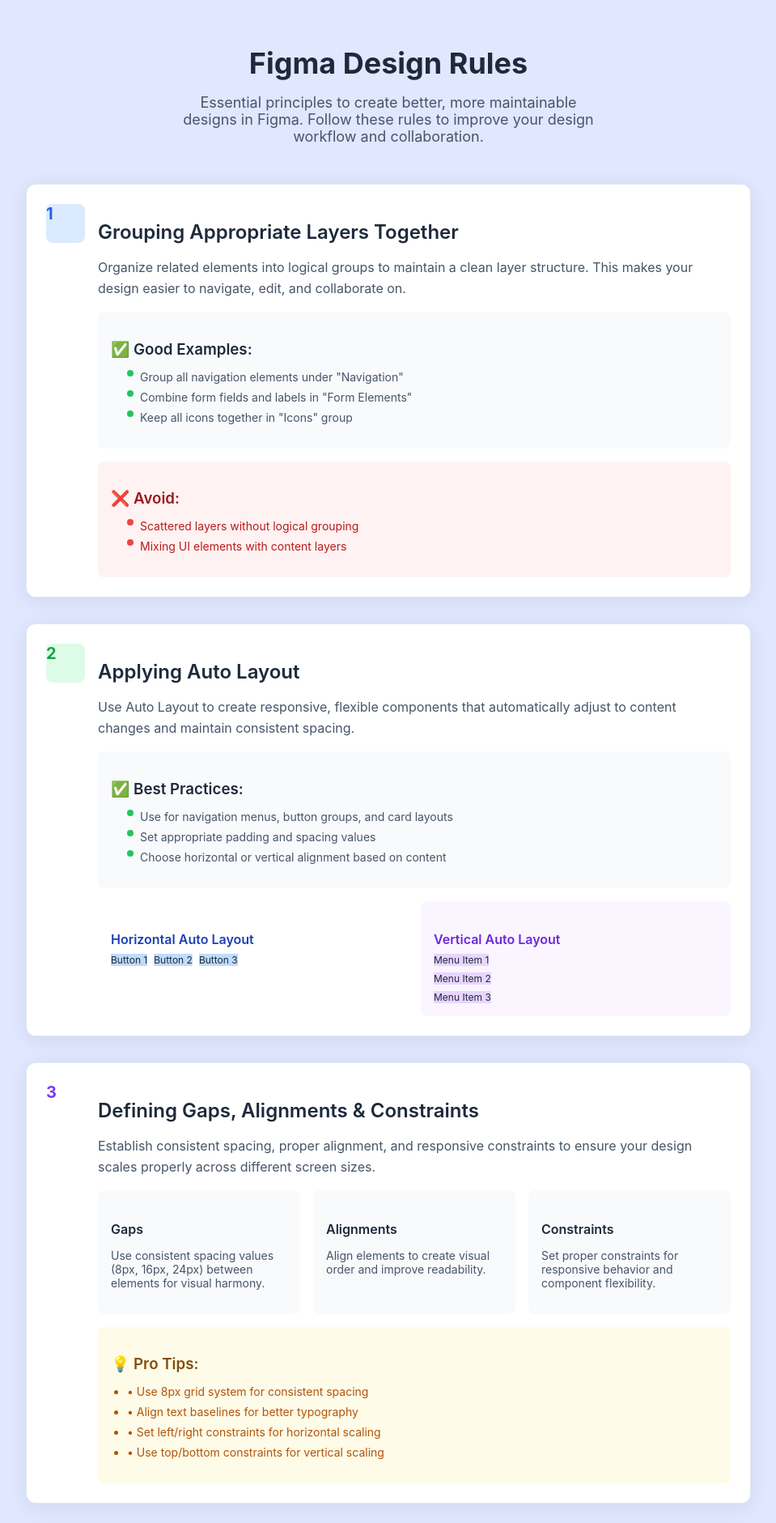
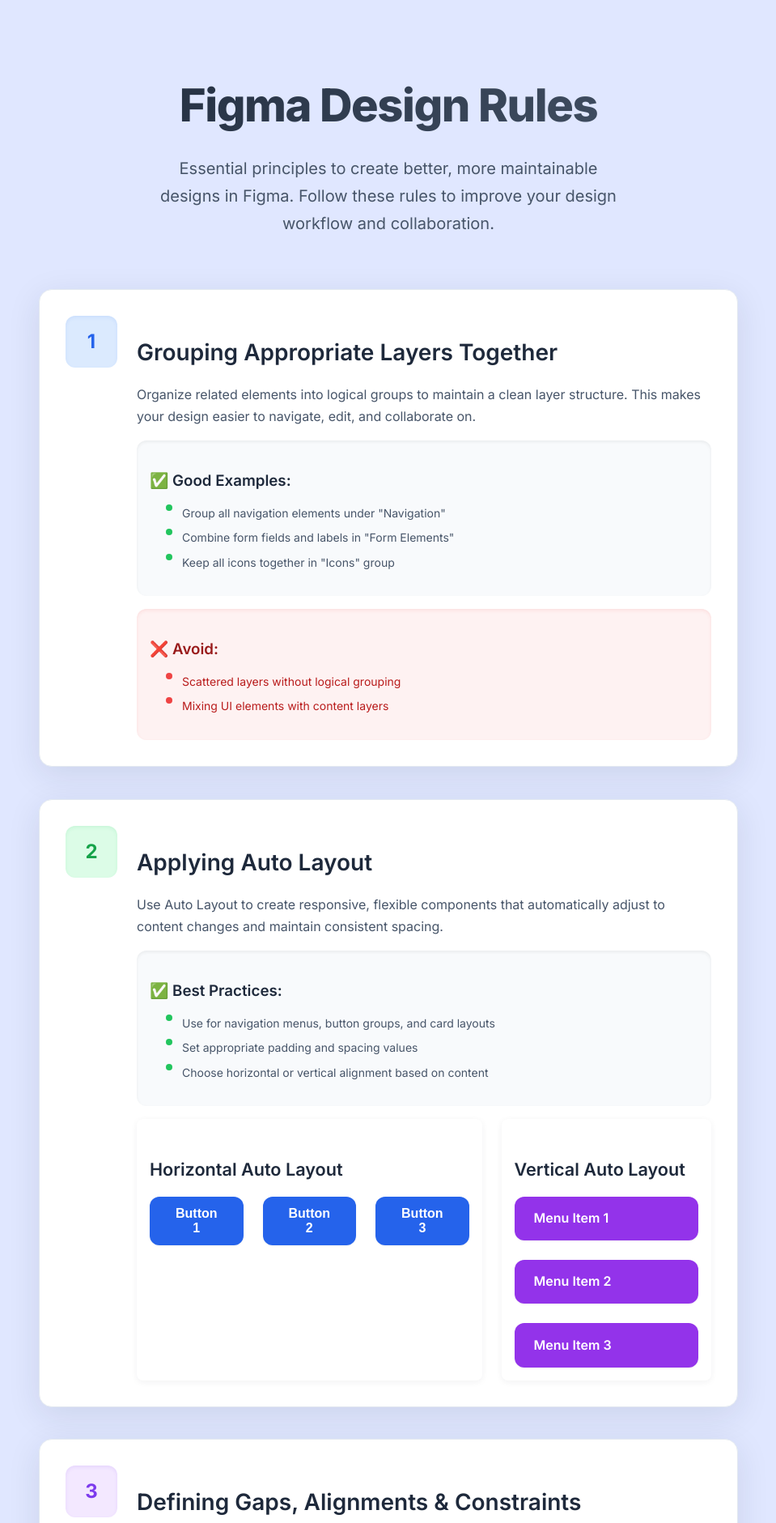
Before and after one commit to MikhailR1337/figma-rules-html, a plain HTML site: page index.html in a window 1280 px wide. Shown: the top 1881 px of the page at 81% size, without its empty margins (160-1119 px from the left). Drawn offline with Linux system fonts and the light colour scheme.

Commit message:
some changes

```diff
--- a/index.html
+++ b/index.html
@@ -5,50 +5,66 @@
   <meta name="viewport" content="width=device-width, initial-scale=1.0">
   <title>Figma Design Rules</title>
   <style>
+    @import url('https://fonts.googleapis.com/css2?family=Inter:wght@300;400;500;600;700;800&display=swap');
+
     html, body {
       min-height: 100vh;
       margin: 0;
       padding: 0;
-      font-family: 'Inter', 'SF Pro', Arial, sans-serif;
+      font-family: 'Inter', -apple-system, BlinkMacSystemFont, 'Segoe UI', Roboto, Oxygen, Ubuntu, Cantarell, sans-serif;
       background: linear-gradient(135deg, #f8fafc 0%, #e0e7ff 100%);
       color: #1e293b;
+      line-height: 1.6;
+      -webkit-font-smoothing: antialiased;
+      -moz-osx-font-smoothing: grayscale;
     }
     .container {
       max-width: 56rem;
       margin: 0 auto;
-      padding: 2rem 1rem;
+      padding: 3rem 1rem;
     }
     header {
       text-align: center;
-      margin-bottom: 3rem;
+      margin-bottom: 4rem;
     }
     h1 {
-      font-size: 2.25rem;
-      font-weight: bold;
+      font-size: 3.5rem;
+      font-weight: 800;
       color: #1e293b;
       margin-bottom: 1rem;
+      background: linear-gradient(135deg, #1e293b 0%, #475569 100%);
+      -webkit-background-clip: text;
+      -webkit-text-fill-color: transparent;
+      background-clip: text;
+      letter-spacing: -0.025em;
     }
     header p {
-      font-size: 1.125rem;
+      font-size: 1.25rem;
       color: #475569;
-      max-width: 32rem;
+      max-width: 36rem;
       margin: 0 auto;
+      font-weight: 400;
+      line-height: 1.7;
     }
     .grid {
       display: grid;
-      gap: 2rem;
+      gap: 2.5rem;
     }
     section {
       background: #fff;
-      border-radius: 0.75rem;
-      padding: 1.5rem;
-      box-shadow: 0 4px 24px 0 rgba(30, 41, 59, 0.08);
+      border-radius: 1rem;
+      padding: 2rem;
+      box-shadow: 0 10px 40px 0 rgba(30, 41, 59, 0.1);
       border: 1px solid #e2e8f0;
+      will-change: transform, box-shadow;
+    }
+    section:hover {
+      box-shadow: 0 25px 80px 0 rgba(30, 41, 59, 0.15);
     }
     .flex {
       display: flex;
       align-items: flex-start;
-      gap: 1rem;
+      gap: 1.5rem;
     }
     .flex-shrink-0 {
       flex-shrink: 0;
@@ -56,10 +72,15 @@
     .flex-1 {
       flex: 1 1 0%;
     }
-    .w-12 { width: 3rem; }
-    .h-12 { height: 3rem; }
+    .w-12 { width: 4rem; }
+    .h-12 { height: 4rem; }
     .rounded-lg { border-radius: 0.5rem; }
     .rounded-xl { border-radius: 0.75rem; }
+    .flex.items-center.justify-center {
+      display: flex;
+      align-items: center;
+      justify-content: center;
+    }
     .p-4 { padding: 1rem; }
     .p-6 { padding: 1.5rem; }
     .mb-2 { margin-bottom: 0.5rem; }
@@ -69,21 +90,24 @@
     .mt-1 { margin-top: 0.25rem; }
     .mt-12 { margin-top: 3rem; }
     .pt-8 { padding-top: 2rem; }
-    .gap-2 { gap: 0.5rem; }
-    .gap-4 { gap: 1rem; }
-    .gap-8 { gap: 2rem; }
+    .gap-2 { gap: 0.75rem; }
+    .gap-4 { gap: 1.5rem; }
+    .gap-8 { gap: 2.5rem; }
     .space-y-1 > * + * { margin-top: 0.25rem; }
     .space-y-2 > * + * { margin-top: 0.5rem; }
-    .leading-relaxed { line-height: 1.625; }
-    .font-bold { font-weight: bold; }
+    .leading-relaxed { line-height: 1.7; }
+    .font-bold { font-weight: 700; }
     .font-semibold { font-weight: 600; }
+    .font-medium { font-weight: 500; }
     .text-xs { font-size: 0.75rem; }
     .text-sm { font-size: 0.875rem; }
+    .shadow-sm { box-shadow: 0 1px 2px 0 rgba(0, 0, 0, 0.05); }
     .text-base { font-size: 1rem; }
     .text-lg { font-size: 1.125rem; }
-    .text-xl { font-size: 1.25rem; }
-    .text-2xl { font-size: 1.5rem; }
-    .text-4xl { font-size: 2.25rem; }
+    .text-lg.font-medium { font-weight: 500; }
+    .text-xl { font-size: 1.5rem; }
+    .text-2xl { font-size: 1.75rem; }
+    .text-4xl { font-size: 2.5rem; }
     .text-center { text-align: center; }
     .text-slate-800 { color: #1e293b; }
     .text-slate-700 { color: #334155; }
@@ -91,6 +115,7 @@
     .text-slate-500 { color: #64748b; }
     .text-slate-400 { color: #94a3b8; }
     .text-blue-600 { color: #2563eb; }
+    .text-white { color: #ffffff; }
     .text-green-600 { color: #16a34a; }
     .text-purple-600 { color: #7c3aed; }
     .text-orange-600 { color: #ea580c; }
@@ -117,39 +142,119 @@
     .text-red-300 { color: #fca5a5; }
     .bg-white { background: #fff; }
     .bg-slate-50 { background: #f8fafc; }
+    .bg-slate-50.rounded-lg {
+      border-radius: 0.75rem;
+      box-shadow: inset 0 2px 4px 0 rgba(0, 0, 0, 0.06);
+    }
     .bg-slate-100 { background: #f1f5f9; }
     .bg-slate-200 { background: #e2e8f0; }
     .bg-slate-300 { background: #cbd5e1; }
     .bg-slate-700 { background: #334155; }
     .bg-blue-100 { background: #dbeafe; }
+    .bg-blue-100.rounded-lg {
+      border-radius: 0.75rem;
+      box-shadow: inset 0 2px 4px 0 rgba(59, 130, 246, 0.1);
+    }
+    .bg-blue-50 { background: #eff6ff; }
+    .bg-blue-50.rounded-lg {
+      border-radius: 0.75rem;
+      box-shadow: inset 0 2px 4px 0 rgba(59, 130, 246, 0.1);
+    }
     .bg-blue-200 { background: #bfdbfe; }
+    .bg-blue-200.rounded-lg {
+      border-radius: 0.75rem;
+      box-shadow: inset 0 2px 4px 0 rgba(59, 130, 246, 0.1);
+    }
     .bg-blue-400 { background: #60a5fa; }
     .bg-blue-500 { background: #3b82f6; }
+    .bg-blue-600 { background: #2563eb; }
     .bg-blue-900 { background: #1e3a8a; }
     .bg-green-100 { background: #dcfce7; }
+    .bg-green-100.rounded-lg {
+      border-radius: 0.75rem;
+      box-shadow: inset 0 2px 4px 0 rgba(34, 197, 94, 0.1);
+    }
     .bg-green-200 { background: #bbf7d0; }
+    .bg-green-200.rounded-lg {
+      border-radius: 0.75rem;
+      box-shadow: inset 0 2px 4px 0 rgba(34, 197, 94, 0.1);
+    }
     .bg-green-400 { background: #4ade80; }
     .bg-green-500 { background: #22c55e; }
     .bg-green-900 { background: #14532d; }
     .bg-purple-50 { background: #faf5ff; }
+    .bg-purple-50.rounded-lg {
+      border-radius: 0.75rem;
+      box-shadow: inset 0 2px 4px 0 rgba(124, 58, 237, 0.1);
+    }
     .bg-purple-200 { background: #e9d5ff; }
+    .bg-purple-200.rounded-lg {
+      border-radius: 0.75rem;
+      box-shadow: inset 0 2px 4px 0 rgba(124, 58, 237, 0.1);
+    }
+    .bg-purple-100 { background: #f3e8ff; }
+    .bg-purple-100.rounded-lg {
+      border-radius: 0.75rem;
+      box-shadow: inset 0 2px 4px 0 rgba(124, 58, 237, 0.1);
+    }
     .bg-purple-400 { background: #a78bfa; }
+    .bg-purple-400.rounded-lg {
+      border-radius: 0.75rem;
+      box-shadow: inset 0 2px 4px 0 rgba(124, 58, 237, 0.1);
+    }
     .bg-purple-700 { background: #7c3aed; }
+    .bg-purple-600 { background: #9333ea; }
     .bg-purple-900 { background: #4c1d95; }
     .bg-orange-50 { background: #fff7ed; }
+    .bg-orange-50.rounded-lg {
+      border-radius: 0.75rem;
+      box-shadow: inset 0 2px 4px 0 rgba(249, 115, 22, 0.1);
+    }
     .bg-orange-100 { background: #ffedd5; }
+    .bg-orange-100.rounded-lg {
+      border-radius: 0.75rem;
+      box-shadow: inset 0 2px 4px 0 rgba(249, 115, 22, 0.1);
+    }
     .bg-orange-200 { background: #fed7aa; }
+    .bg-orange-200.rounded-lg {
+      border-radius: 0.75rem;
+      box-shadow: inset 0 2px 4px 0 rgba(249, 115, 22, 0.1);
+    }
     .bg-orange-900 { background: #7c2d12; }
     .bg-pink-100 { background: #fce7f3; }
+    .bg-pink-100.rounded-lg {
+      border-radius: 0.75rem;
+      box-shadow: inset 0 2px 4px 0 rgba(219, 39, 119, 0.1);
+    }
     .bg-pink-900 { background: #831843; }
     .bg-indigo-100 { background: #e0e7ff; }
+    .bg-indigo-100.rounded-lg {
+      border-radius: 0.75rem;
+      box-shadow: inset 0 2px 4px 0 rgba(79, 70, 229, 0.1);
+    }
     .bg-indigo-900 { background: #312e81; }
     .bg-teal-50 { background: #f0fdfa; }
+    .bg-teal-50.rounded-lg {
+      border-radius: 0.75rem;
+      box-shadow: inset 0 2px 4px 0 rgba(13, 148, 136, 0.1);
+    }
     .bg-teal-100 { background: #ccfbf1; }
+    .bg-teal-100.rounded-lg {
+      border-radius: 0.75rem;
+      box-shadow: inset 0 2px 4px 0 rgba(13, 148, 136, 0.1);
+    }
     .bg-teal-900 { background: #134e4a; }
     .bg-yellow-50 { background: #fefce8; }
+    .bg-yellow-50.rounded-lg {
+      border-radius: 0.75rem;
+      box-shadow: inset 0 2px 4px 0 rgba(245, 158, 11, 0.1);
+    }
     .bg-yellow-900 { background: #713f12; }
     .bg-red-50 { background: #fef2f2; }
+    .bg-red-50.rounded-lg {
+      border-radius: 0.75rem;
+      box-shadow: inset 0 2px 4px 0 rgba(239, 68, 68, 0.1);
+    }
     .bg-red-500 { background: #ef4444; }
     .bg-red-900 { background: #7f1d1d; }
     .border { border-width: 1px; border-style: solid; border-color: #e2e8f0; }
@@ -182,8 +287,16 @@
     .border-t { border-top: 1px solid #e2e8f0; }
     /* Gradients */
     .bg-gradient-to-br { background: linear-gradient(135deg, #f8fafc 0%, #e0e7ff 100%); }
-    .from-blue-400 { background: linear-gradient(135deg, #60a5fa 0%, #a78bfa 100%); }
-    .from-green-400 { background: linear-gradient(135deg, #4ade80 0%, #3b82f6 100%); }
+    .from-blue-400.to-purple-500 {
+      background: linear-gradient(135deg, #60a5fa 0%, #a78bfa 100%);
+      position: relative;
+      overflow: hidden;
+    }
+    .from-green-400.to-blue-500 {
+      background: linear-gradient(135deg, #4ade80 0%, #3b82f6 100%);
+      position: relative;
+      overflow: hidden;
+    }
     .from-slate-50 { background: #f8fafc; }
     .to-blue-50 { background: #e0e7ff; }
     .to-purple-500 { background: #a78bfa; }
@@ -197,6 +310,16 @@
     .bg-red-500 { background: #ef4444; }
     /* Custom for overlays */
     .bg-black\/20 { background: rgba(0,0,0,0.2); }
+
+    /* Performance optimizations */
+    * {
+      box-sizing: border-box;
+    }
+
+    /* Smooth scrolling */
+    html {
+      scroll-behavior: smooth;
+    }
   </style>
 </head>
 <body>
@@ -286,20 +409,20 @@
                 </ul>
               </div>
               <div class="grid grid-cols-1 md:grid-cols-2 gap-4">
-                <div class="bg-blue-50 rounded-lg p-4">
-                  <h4 class="font-semibold text-blue-800 mb-2">Horizontal Auto Layout</h4>
-                  <div class="flex gap-2">
-                    <div class="bg-blue-200 px-3 py-1 rounded text-xs">Button 1</div>
-                    <div class="bg-blue-200 px-3 py-1 rounded text-xs">Button 2</div>
-                    <div class="bg-blue-200 px-3 py-1 rounded text-xs">Button 3</div>
+                <div class="bg-white rounded-lg p-4" style="box-shadow: 0 2px 8px 0 rgba(30,41,59,0.06);">
+                  <h4 class="font-semibold text-blue-700 mb-4" style="font-size:1.35rem;">Horizontal Auto Layout</h4>
+                  <div class="flex gap-4">
+                    <button style="background:#2563eb;color:#fff;padding:0.75rem 2rem;border:none;border-radius:0.75rem;font-size:1rem;font-weight:600;box-shadow:0 1px 2px 0 rgba(0,0,0,0.05);cursor:pointer;transition:background 0.2s;">Button 1</button>
+                    <button style="background:#2563eb;color:#fff;padding:0.75rem 2rem;border:none;border-radius:0.75rem;font-size:1rem;font-weight:600;box-shadow:0 1px 2px 0 rgba(0,0,0,0.05);cursor:pointer;transition:background 0.2s;">Button 2</button>
+                    <button style="background:#2563eb;color:#fff;padding:0.75rem 2rem;border:none;border-radius:0.75rem;font-size:1rem;font-weight:600;box-shadow:0 1px 2px 0 rgba(0,0,0,0.05);cursor:pointer;transition:background 0.2s;">Button 3</button>
                   </div>
                 </div>
-                <div class="bg-purple-50 rounded-lg p-4">
-                  <h4 class="font-semibold text-purple-800 mb-2">Vertical Auto Layout</h4>
-                  <div class="flex flex-col gap-2">
-                    <div class="bg-purple-200 px-3 py-1 rounded text-xs">Menu Item 1</div>
-                    <div class="bg-purple-200 px-3 py-1 rounded text-xs">Menu Item 2</div>
-                    <div class="bg-purple-200 px-3 py-1 rounded text-xs">Menu Item 3</div>
+                <div class="bg-white rounded-lg p-4" style="box-shadow: 0 2px 8px 0 rgba(30,41,59,0.06);">
+                  <h4 class="font-semibold text-purple-700 mb-4" style="font-size:1.35rem;">Vertical Auto Layout</h4>
+                  <div class="flex flex-col gap-3 w-full">
+                    <div style="background:#9333ea;color:#fff;padding:0.9rem 1.5rem;border-radius:0.75rem;font-size:1rem;font-weight:600;box-shadow:0 1px 2px 0 rgba(0,0,0,0.05);width:100%;text-align:left;">Menu Item 1</div>
+                    <div style="background:#9333ea;color:#fff;padding:0.9rem 1.5rem;border-radius:0.75rem;font-size:1rem;font-weight:600;box-shadow:0 1px 2px 0 rgba(0,0,0,0.05);width:100%;text-align:left;">Menu Item 2</div>
+                    <div style="background:#9333ea;color:#fff;padding:0.9rem 1.5rem;border-radius:0.75rem;font-size:1rem;font-weight:600;box-shadow:0 1px 2px 0 rgba(0,0,0,0.05);width:100%;text-align:left;">Menu Item 3</div>
                   </div>
                 </div>
               </div>
```
